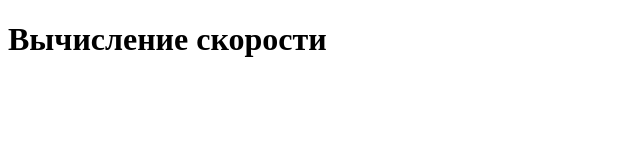
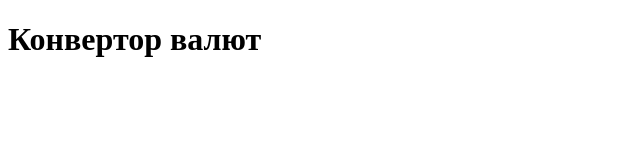
Before and after one commit to DuoVZA/05.09.25, a plain HTML site: page Task 6/index.html in a window 1280 px wide. Shown: the whole page, without its empty margins (0-640 px from the left). Drawn offline with Linux system fonts and the light colour scheme.

Commit message:
Update index.html

```diff
--- a/Task 6/index.html
+++ b/Task 6/index.html
@@ -6,7 +6,7 @@
     <title>Document</title>
 </head>
 <body>
-    <h1>Вычисление скорости</h1>
+    <h1>Конвертор валют</h1>
     <script src="./main.js"></script>
 </body>
 </html>
```
